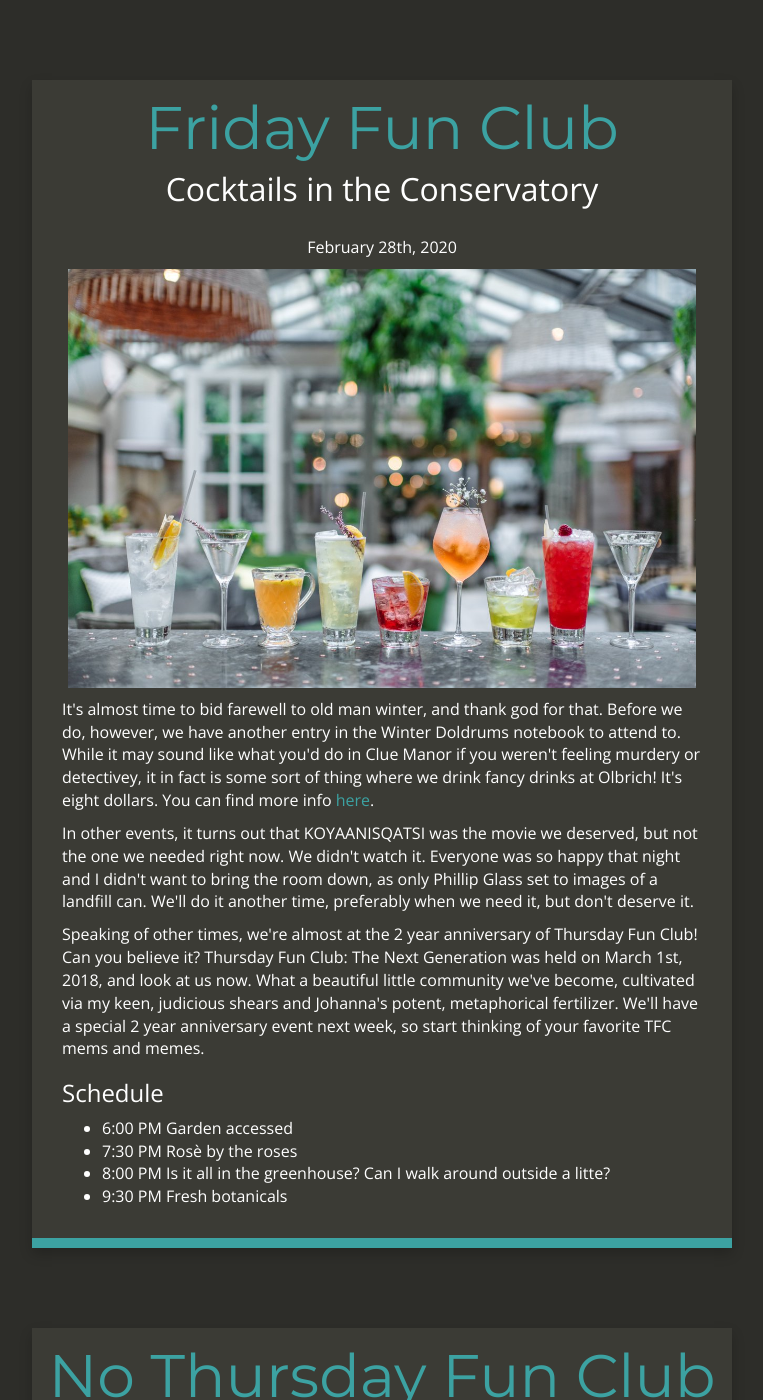
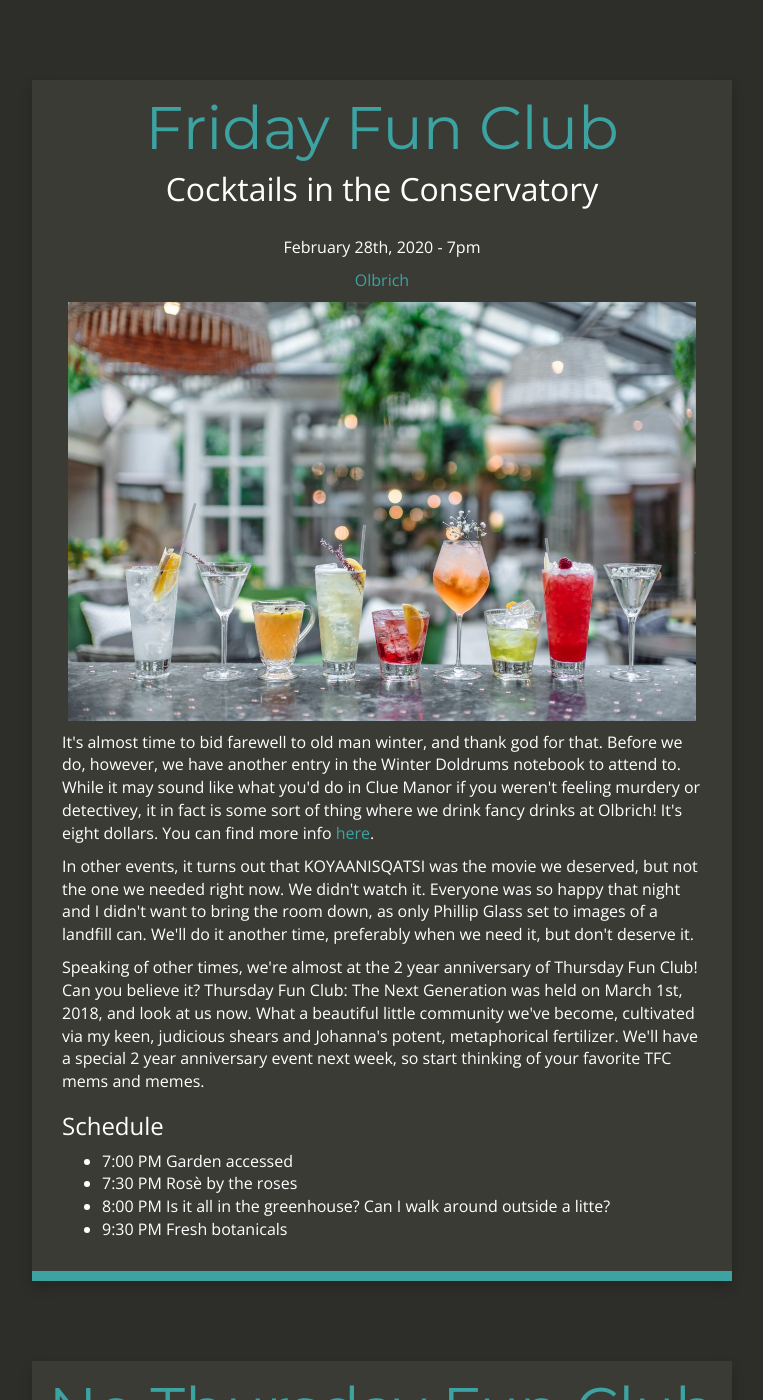
Before and after one commit to paulberb/paulberb.github.io, a Jekyll site: the page built from index.html, in a window 1280 px wide and 1400 px high. Shown: the whole window, without its empty margins (258-1021 px from the left). Built offline with Jekyll 4.4.1, drawn with Linux system fonts in a browser that asks for light colours; nearby versions of some CDN libraries.

Commit message:
updated weekly event

```diff
--- a/index.html
+++ b/index.html
@@ -1,13 +1,39 @@
 ---
 layout: default
 ---
+<!-- <div class="container-fluid index">
+    <div class="row">
+        <div class="col-md-12 main content-panel">
+            <h1 class="header author-header" itemprop="headline">Thursday Fun Club</h1>
+            <h2 class="header">2 Year Anniversary Celebration</h2>
+            <div class="author-text">
+                <p>March 4th, 2020 - 6pm</p>
+                <p>Paul & Jo's</p>
+                <p><img src="/images/2yr.jpg" width="98%" /></p>
+            </div>
+                <p>The very first *Tues*day Fun Club was way back in 2014, approx. 1.5 lifetimes ago. It was created by myself and two former friends, as something for us roller derby widows to do while our S.O.'s practiced each Tuesday evening. While I look back on this first iteration with feelings slightly north of ambivalence, and while I felt like I never truly fit in with that group, I am grateful for those people and those experiences. They helped shape who I am now, someone less prone to compromise what I desire out of my friendships, and someone empowered to make things happen for myself, rather than agonize over each crumb that falls in my direction.
+                </p>
+                <p>The very first *Thurs*day Fun Club was held two March's ago, and I'm so happy that people want to come to my house once a week. It means a lot to Jo and I. Truly, I like nothing more than to fill my life with, well, laughter and love, and you all are the filling-uppingest folks that I know. Here's to many more years of ThuFuClu goodness.
+                </p>
+                <h3>Schedule</h3>
+                <ul>
+                    <li>6:00 PM Guests arrive</li>
+                    <li>7:30 PM Tell us about your favorite TFC, or favorite memory</li>
+                    <li>8:00 PM I want to play JS Joust. Pretty please?</li>
+                    <li>9:30 PM I wish you all could see how crummy tuesdayfun.club was. I didn't know shit about making websites back then!</li>
+                    <li>10:00 PM Happy Birthday Peachy!
+               </ul>
+          </div>
+    </div>
+</div> -->
 <div class="container-fluid index">
     <div class="row">
         <div class="col-md-12 main content-panel">
             <h1 class="header author-header" itemprop="headline">Friday Fun Club</h1>
             <h2 class="header">Cocktails in the Conservatory</h2>
             <div class="author-text">
-                <p>February 28th, 2020</p>
+                <p>February 28th, 2020 - 7pm</p>
+                <p><a target="blank" href="http://www.olbrich.org">Olbrich</a>
                 <p><img src="/images/cock.jpg" width="98%" /></p>
             </div>
                 <p>It's almost time to bid farewell to old man winter, and thank god for that. Before we do, however, we have another entry in the Winter Doldrums notebook to attend to. While it may sound like what you'd do in Clue Manor if you weren't feeling murdery or detectivey, it in fact is some sort of thing where we drink fancy drinks at Olbrich! It's eight dollars. You can find more info <a target="_blank" href=http://www.olbrich.org/events/cocktails.cfm>here</a>.
@@ -18,7 +44,7 @@ layout: default
                 </p>
                 <h3>Schedule</h3>
                 <ul>
-                    <li>6:00 PM Garden accessed</li>
+                    <li>7:00 PM Garden accessed</li>
                     <li>7:30 PM Rosè by the roses</li>
                     <li>8:00 PM Is it all in the greenhouse? Can I walk around outside a litte?</li>
                     <li>9:30 PM Fresh botanicals</li>
```
Also changed, not shown: images/2yr.jpg (added).
